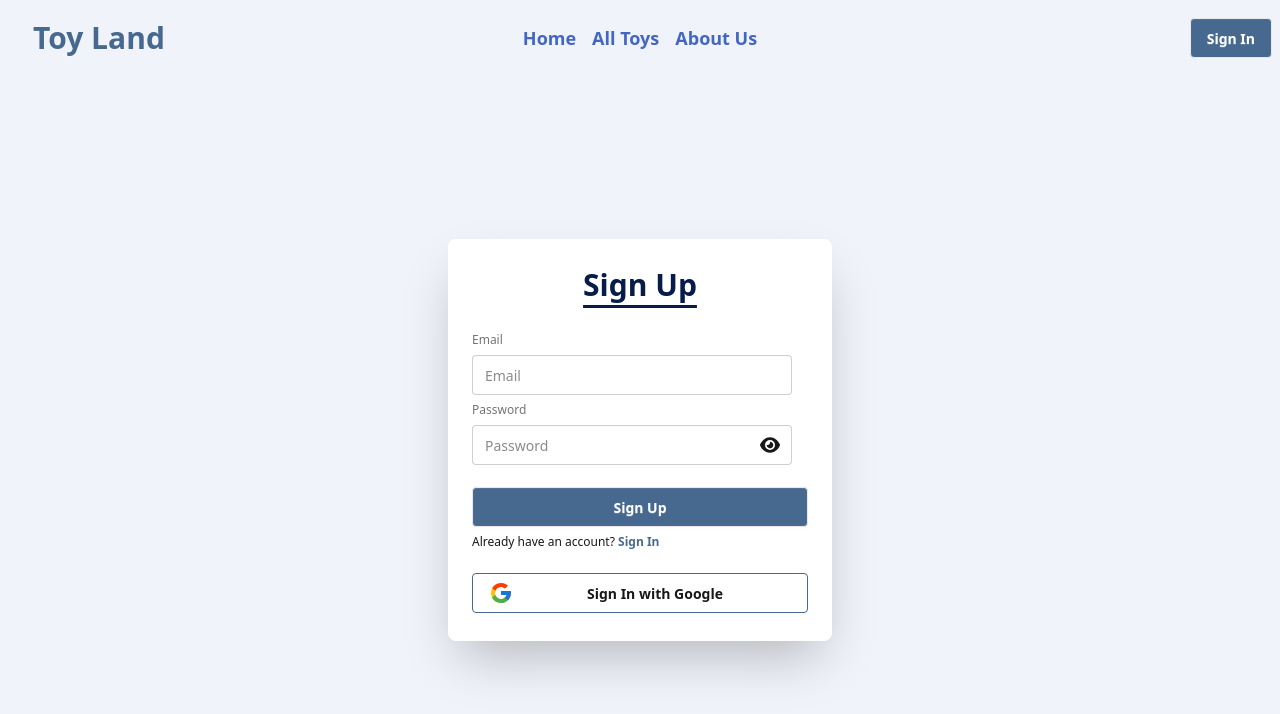
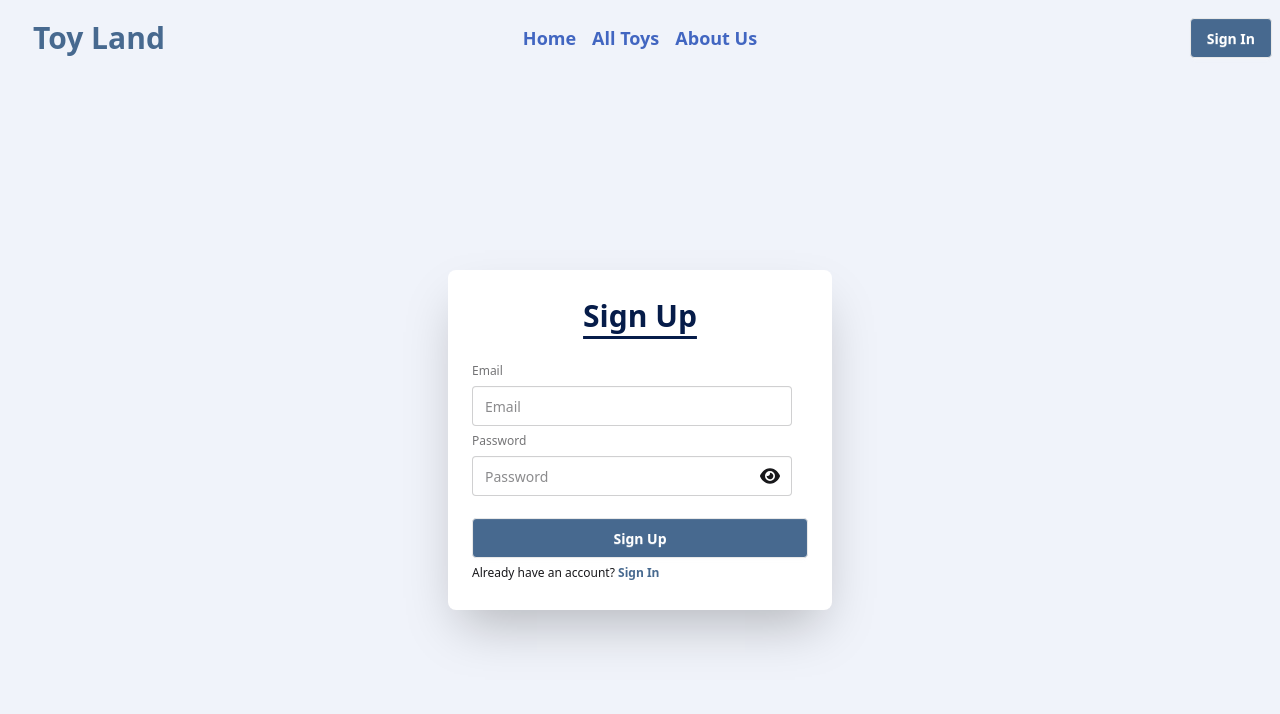
Before and after one commit to AmtazAhmedGazi/toy-land, a React (Vite) app: page /signUp in a window 1280 px wide. Shown: the top 714 px of the page. Built offline with nearby package versions, Linux system fonts and the light colour scheme.

Commit message:
fixed Sign Up error

```diff
--- a/src/pages/SignUp.jsx
+++ b/src/pages/SignUp.jsx
@@ -34,8 +34,6 @@ const SignUp = () => {
         toast.error(e.code);
       });
   };
-
-  const handleGoogleLogin = () => {};
 
   return (
     <MyContainer>
@@ -102,13 +100,6 @@ const SignUp = () => {
                   </Link>
                 </p>
               </div>
-              <button
-                onClick={handleGoogleLogin}
-                className="btn mt-4 border-[#47698F] bg-transparent flex   hover:border-red-500 hover:scale-105 transition-all duration-200 ease-in-out"
-              >
-                <FcGoogle size={24}></FcGoogle>
-                <p>Sign In with Google</p>
-              </button>
             </fieldset>
           </div>
         </form>
```
